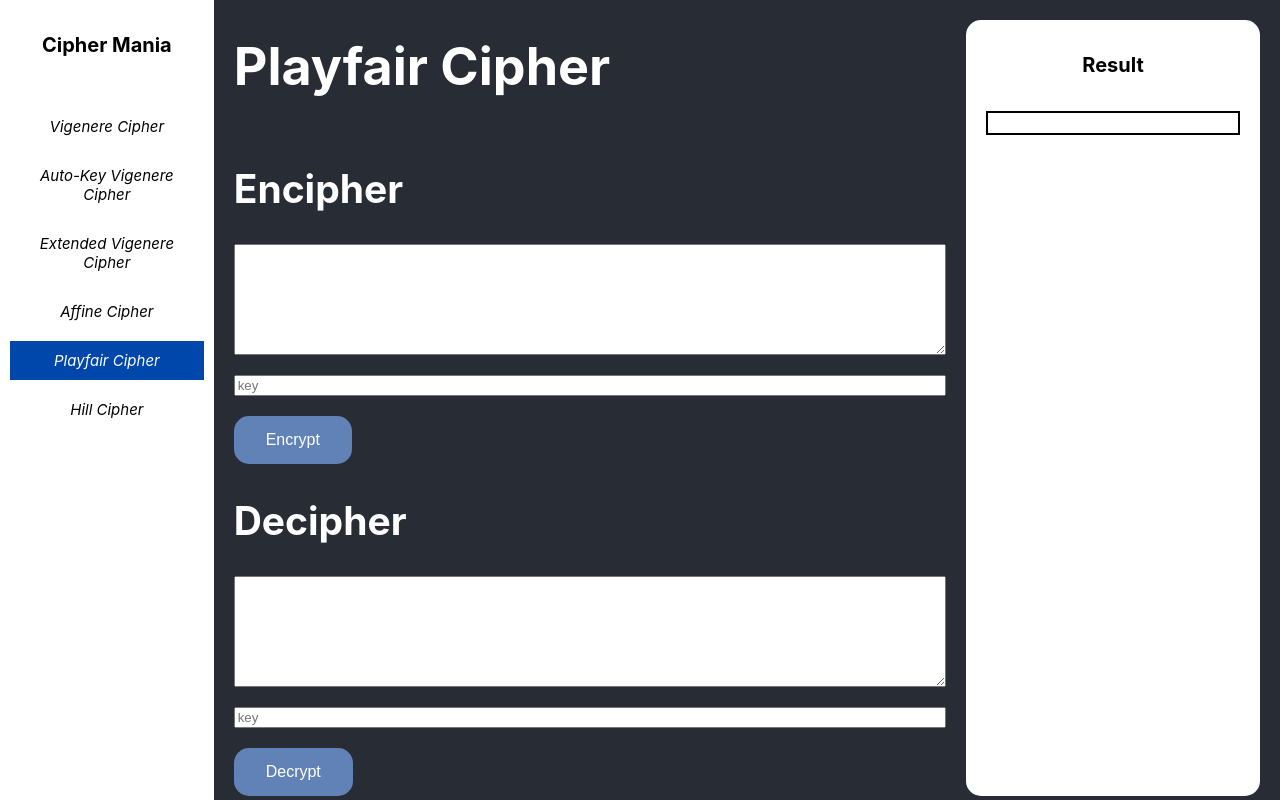
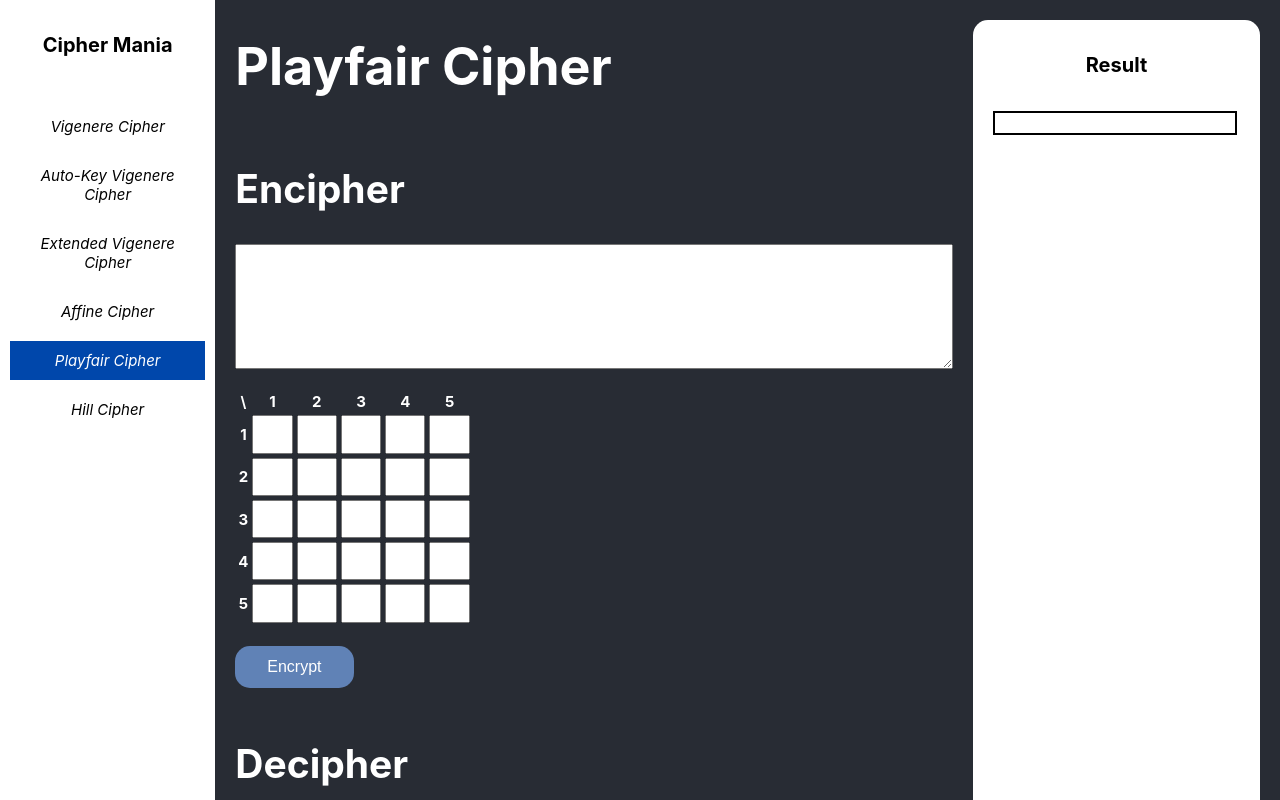
Before and after one commit to dikyrest/kripto-tugas-1, a React (Create React App) app: page /playfair-cipher in a window 1280 px wide. Shown: the top 800 px of the page. Built offline with nearby package versions, Linux system fonts and the light colour scheme; the HTML template or start-up script is replaced by a standard one.

Commit message:
playfair encrypt done

```diff
--- a/src/App.css
+++ b/src/App.css
@@ -34,7 +34,7 @@
 }
 
 .result-content {
-  inline-size: 250px;
+  inline-size: 16em;
   overflow-wrap: break-word;
   min-height: 20px;
   border: 2px solid black;
@@ -87,7 +87,6 @@
   display: flex;
   flex-direction: column;
   gap: 20px;
-  padding-bottom: 20px;
 }
 
 #code {
@@ -110,3 +109,16 @@
 #affine-b {
   width: 25%;
 }
+
+.matrix-grid {
+  font-size: 15px;
+}
+
+.cell {
+  font-size: 15px;
+  font-family: "Courier New", Courier, monospace;
+  text-transform: uppercase;
+  text-align: center;
+  width: 2.15em;
+  height: 2.15em;
+}
--- a/src/components/InputBox.js
+++ b/src/components/InputBox.js
@@ -1,4 +1,4 @@
-const InputBox = ({ id, input, setInput, ...props }) => {
+const InputBox = ({ id, setInput, ...props }) => {
   const handleChange = (event) => {
     setInput(event.target.value);
   };
--- /dev/null
+++ b/src/components/InputFile.js
@@ -0,0 +1,18 @@
+const InputFile = ({ error, setInput }) => {
+    const handleChange = (event) => {
+        setInput(event.target.files[0]);
+    };
+
+    return (
+        <div className="form-group">
+            <input
+                type="file"
+                className="form-control"
+                onChange={handleChange}
+            />
+            {error && <div className="alert alert-danger">{error}</div>}
+        </div>
+    );
+}
+
+export default InputFile;
--- /dev/null
+++ b/src/components/InputMatrix.js
@@ -0,0 +1,120 @@
+const InputMatrix = ({ setMatrix }) => {
+    const handleChange = (e) => {
+        const { value, id } = e.target;
+        const [row, col] = id.split(",");
+        setMatrix((prev) => {
+            const newMatrix = [...prev];
+            newMatrix[row][col] = value;
+            return newMatrix;
+        });
+    }
+
+    return (
+        <div className="matrix-grid">
+            <table>
+                <tbody>
+                    <tr>
+                        <th>\</th>
+                        <th>1</th>
+                        <th>2</th>
+                        <th>3</th>
+                        <th>4</th>
+                        <th>5</th>
+                    </tr>
+                    <tr>
+                        <th>1</th>
+                        <td>
+                            <input id="0,0" className="cell" onChange={handleChange} type="text" />
+                        </td>
+                        <td>
+                            <input id="0,1" className="cell" onChange={handleChange} type="text" />
+                        </td>
+                        <td>
+                            <input id="0,2" className="cell" onChange={handleChange} type="text" />
+                        </td>
+                        <td>
+                            <input id="0,3" className="cell" onChange={handleChange} type="text" />
+                        </td>
+                        <td>
+                            <input id="0,4" className="cell" onChange={handleChange} type="text" />
+                        </td>
+                    </tr>
+                    <tr>
+                        <th>2</th>
+                        <td>
+                            <input id="1,0" className="cell" onChange={handleChange} type="text" />
+                        </td>
+                        <td>
+                            <input id="1,1" className="cell" onChange={handleChange} type="text" />
+                        </td>
+                        <td>
+                            <input id="1,2" className="cell" onChange={handleChange} type="text" />
+                        </td>
+                        <td>
+                            <input id="1,3" className="cell" onChange={handleChange} type="text" />
+                        </td>
+                        <td>
+                            <input id="1,4" className="cell" onChange={handleChange} type="text" />
+                        </td>
+                    </tr>
+                    <tr>
+                        <th>3</th>
+                        <td>
+                            <input id="2,0" className="cell" onChange={handleChange} type="text" />
+                        </td>
+                        <td>
+                            <input id="2,1" className="cell" onChange={handleChange} type="text" />
+                        </td>
+                        <td>
+                            <input id="2,2" className="cell" onChange={handleChange} type="text" />
+                        </td>
+                        <td>
+                            <input id="2,3" className="cell" onChange={handleChange} type="text" />
+                        </td>
+                        <td>
+                            <input id="2,4" className="cell" onChange={handleChange} type="text" />
+                        </td>
+                    </tr>
+                    <tr>
+                        <th>4</th>
+                        <td>
+                            <input id="3,0" className="cell" onChange={handleChange} type="text" />
+                        </td>
+                        <td>
+                            <input id="3,1" className="cell" onChange={handleChange} type="text" />
+                        </td>
+                        <td>
+                            <input id="3,2" className="cell" onChange={handleChange} type="text" />
+                        </td>
+                        <td>
+                            <input id="3,3" className="cell" onChange={handleChange} type="text" />
+                        </td>
+                        <td>
+                            <input id="3,4" className="cell" onChange={handleChange} type="text" />
+                        </td>
+                    </tr>
+                    <tr>
+                        <th>5</th>
+                        <td>
+                            <input id="4,0" className="cell" onChange={handleChange} type="text" />
+                        </td>
+                        <td>
+                            <input id="4,1" className="cell" onChange={handleChange} type="text" />
+                        </td>
+                        <td>
+                            <input id="4,2" className="cell" onChange={handleChange} type="text" />
+                        </td>
+                        <td>
+                            <input id="4,3" className="cell" onChange={handleChange} type="text" />
+                        </td>
+                        <td>
+                            <input id="4,4" className="cell" onChange={handleChange} type="text" />
+                        </td>
+                    </tr>
+                </tbody>
+            </table>
+        </div>
+    );
+}
+
+export default InputMatrix;
--- a/src/components/TextBox.js
+++ b/src/components/TextBox.js
@@ -3,7 +3,7 @@ const TextBox = ({id, text, setText}) => {
     setText(event.target.value);
   };
 
-  return <textarea id={id} onChange={handleChange} rows={7} />;
+  return <textarea id={id} onChange={handleChange} rows={7} value={text} />;
 };
 
 export default TextBox;
--- a/src/pages/Affine.js
+++ b/src/pages/Affine.js
@@ -29,13 +29,11 @@ const Affine = () => {
             <TextBox text={plainText} setText={setPlainText} />
             <span className="key-section">Affine Function Ax+B</span>
             <InputBox
-              input={encryptKeyA}
               setInput={setEncryptKeyA}
               placeholder={"A"}
               id={"affine-a"}
             />
             <InputBox
-              input={encryptKeyB}
               setInput={setEncryptKeyB}
               placeholder={"B"}
               id={"affine-b"}
@@ -56,13 +54,11 @@ const Affine = () => {
           <div className="section-content">
             <TextBox text={cipherText} setText={setCipherText} />
             <InputBox
-              input={decryptKeyA}
               setInput={setDecryptKeyA}
               placeholder={"A"}
               id={"affine-a"}
             />
             <InputBox
-              input={decryptKeyB}
               setInput={setDecryptKeyB}
               placeholder={"B"}
               id={"affine-b"}
--- a/src/pages/Extended.js
+++ b/src/pages/Extended.js
@@ -27,8 +27,8 @@ const Extended = () => {
                         <TextBox id="code" text={plainText} setText={setPlainText} />
                         <InputBox
                             id={"key"}
-                            input={encryptKey}
                             setInput={setEncryptKey}
+                            placeholder={"Key"}
                         />
                     </div>
                     <Button
@@ -47,8 +47,8 @@ const Extended = () => {
                         <TextBox id="code" text={cipherText} setText={setCipherText} />
                         <InputBox
                             id={"key"}
-                            input={decryptKey}
                             setInput={setDecryptKey}
+                            placeholder={"Key"}
                         />
                     </div>
                     <Button
--- a/src/pages/Playfair.js
+++ b/src/pages/Playfair.js
@@ -1,10 +1,19 @@
 import Sidebar from "../components/Sidebar";
 import TextBox from "../components/TextBox";
 import Button from "../components/Button";
-import InputBox from "../components/InputBox";
+import InputMatrix from "../components/InputMatrix";
 import ResultBox from "../components/ResultBox";
+import { useState } from "react";
 
 const Playfair = () => {
+    const [plainText, setPlainText] = useState("");
+    const [cipherText, setCipherText] = useState("");
+    const [matrixDecrypt, setMatrixDecrypt] = useState([[0,0,0,0,0], [0,0,0,0,0], [0,0,0,0,0], [0,0,0,0,0], [0,0,0,0,0]]);
+    const [matrixEncrypt, setMatrixEncrypt] = useState([[0,0,0,0,0], [0,0,0,0,0], [0,0,0,0,0], [0,0,0,0,0], [0,0,0,0,0]]);
+    const [result, setResult] = useState("");
+
+    console.log(matrixEncrypt);
+
     return (
         <div className="App">
             <Sidebar />
@@ -17,23 +26,39 @@ const Playfair = () => {
                         <h2>Encipher</h2>
                     </div>
                     <div className="section-content">
-                        <TextBox />
-                        <InputBox placeholder={"key"}/>
+                        <TextBox id="code" text={plainText} setText={setPlainText} />
+                        <InputMatrix
+                            setMatrix={setMatrixEncrypt}
+                        />
                     </div>
-                    <Button children={"Encrypt"}/>
+                    <Button
+                        endpoint={"/playfair/encrypt"}
+                        text={plainText}
+                        kunci={matrixEncrypt}
+                        setResult={setResult}
+                        children={"Encrypt"}
+                    />
                 </div>
                 <div className="section">
                     <div className="section-title">
                         <h2>Decipher</h2>
                     </div>
                     <div className="section-content">
-                        <TextBox />
-                        <InputBox placeholder={"key"}/>
+                        <TextBox id={"code"} text={cipherText} setText={setCipherText} />
+                        <InputMatrix
+                            setMatrix={setMatrixDecrypt}
+                        />
                     </div>
-                    <Button children={"Decrypt"}/>
+                    <Button
+                        endpoint={"/playfair/decrypt"}
+                        text={cipherText}
+                        kunci={matrixDecrypt}
+                        setResult={setResult}
+                        children={"Decrypt"}
+                    />
                 </div>
             </div>
-            <ResultBox />
+            <ResultBox result={result} />
         </div>
     );
 }
--- a/src/styles/Button.css
+++ b/src/styles/Button.css
@@ -3,7 +3,8 @@ button {
     border: none;
     border-radius: 15px;
     color: white;
-    padding: 15px 32px;
+    padding: 12px 32px;
+    margin: 20px 0 20px 0;
     text-align: center;
     font-size: 16px;
 }
```
Also changed, not shown: src/pages/AutoKey.js (+28 -3 lines), src/pages/Vigenere.js (+28 -3 lines), 2 other files (tests, documents, lock files or other folders).
